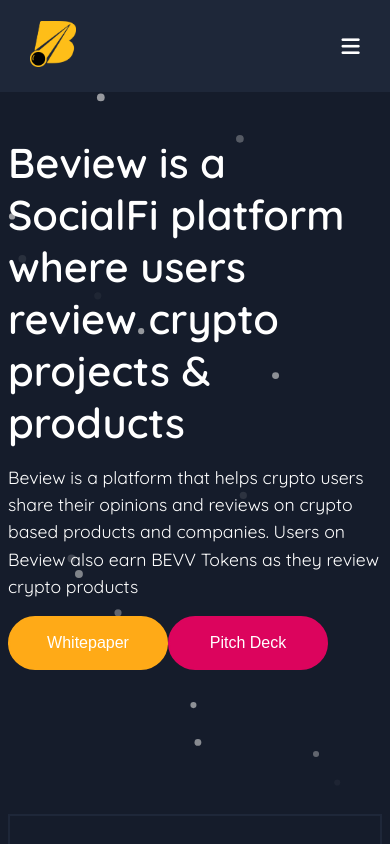
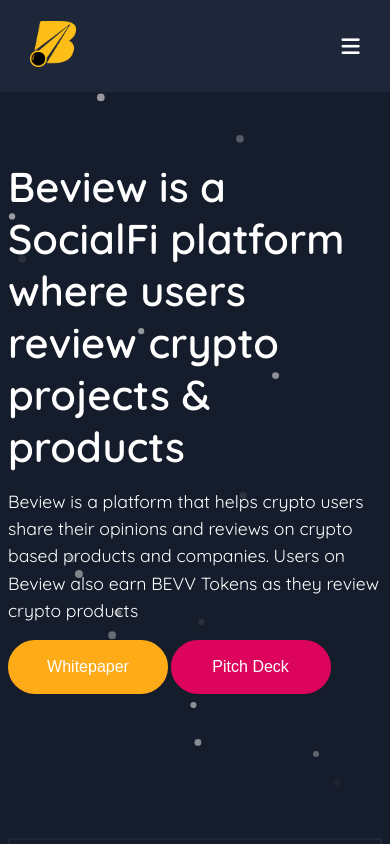
Before and after one commit to Fayorr/beview-app, a React (Create React App) app in the folder my-react-portfolio/: page / in a window 390 px wide. Shown: the top 844 px of the page. Built offline with nearby package versions, Linux system fonts and the light colour scheme.

Commit message:
responsive Overview section

```diff
--- a/my-react-portfolio/src/styles/Overview.css
+++ b/my-react-portfolio/src/styles/Overview.css
@@ -2,7 +2,7 @@
     margin: 0 auto;
     padding: 0 0.5rem;
     color: #ffffff;
-    margin-top: 8.5rem;
+    margin-top: 10rem;
 }
 
 .first-section h1 {
@@ -22,7 +22,7 @@
 .button-container {
     display: flex;
     justify-content: space-between;
-    max-width: 83vw;
+    max-width: 86vw;
 }
 
 .btn-wine {
```
Also changed, not shown: 1 other file (tests, documents, lock files or other folders).
